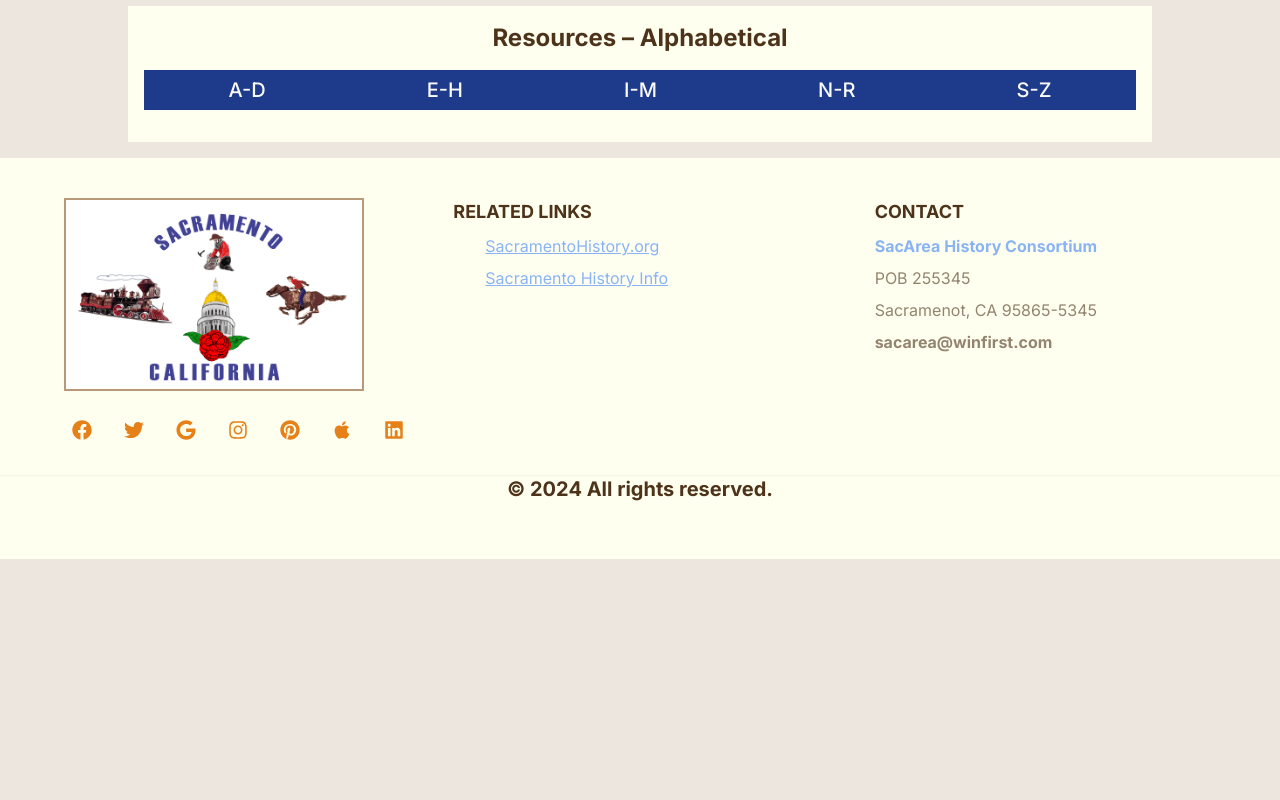
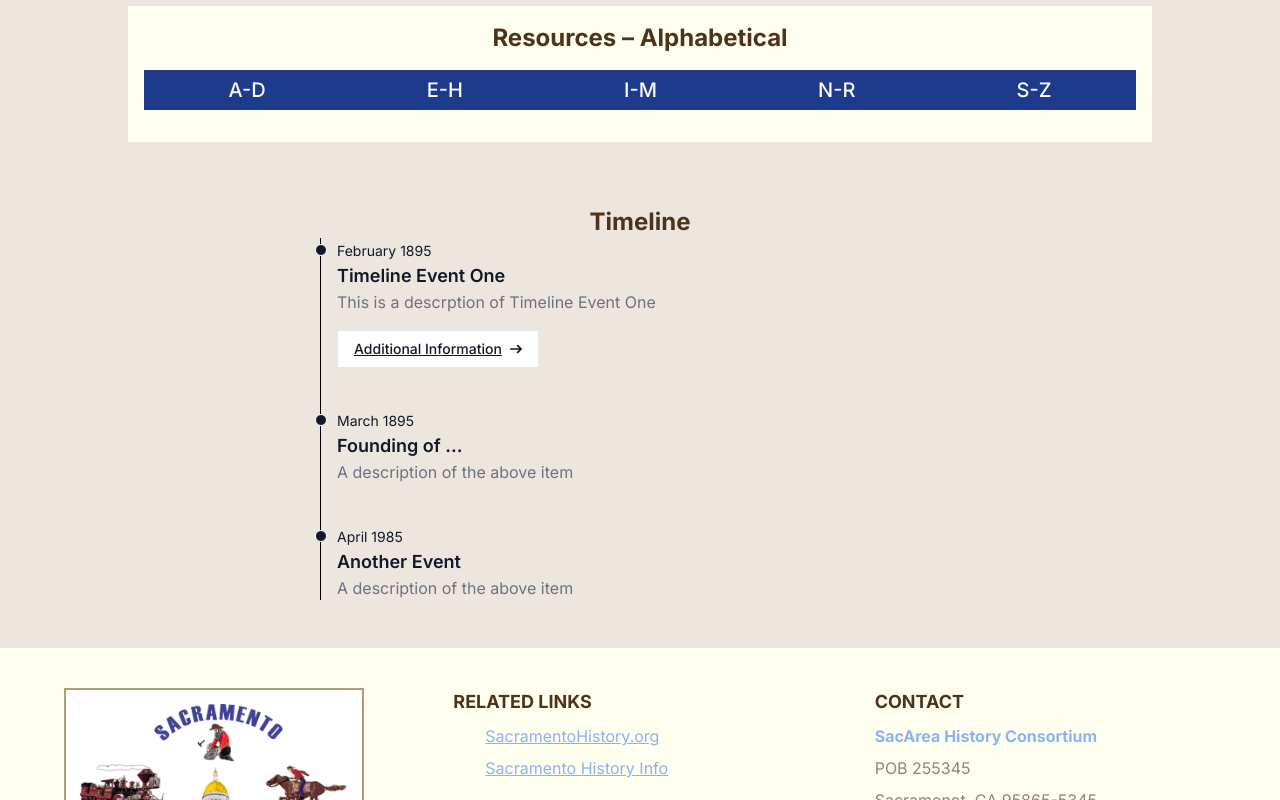
Before and after one commit to witcradg/sacareahistory, a Next.js app: page / in a window 1280 px wide. Shown: the part 759-1559 px from the top of the page. Before the commit the page ends 1318 px from the top, so only its background shows below. Built offline with nearby package versions, Linux system fonts and the light colour scheme.

Commit message:
Example timeline on home page

```diff
--- a/app/page.tsx
+++ b/app/page.tsx
@@ -50,7 +50,7 @@
         </div>
       </Card> */}
       <Hero />
-      <section className="w-[80vw] m-auto py-4 my-4 bg-card">
+      <section className="w-[80vw] m-auto py-4 mt-4 mb-16 bg-card">
         <div>
           <h2 className="w-full block text-2xl font-bold text-center">Resources &ndash; Alphabetical</h2>
         </div>
@@ -89,6 +89,41 @@
           </TabsContent>
         </Tabs>
       </section>
+
+      <div className="w-1/2 my-12 mx-auto">
+        <h2 className="text-2xl font-bold text-center">Timeline</h2>
+        <ol className="relative border-s border-black dark:border-white">
+          <li className="mb-10 ms-4">
+            <div className="absolute w-3 h-3 bg-gray-900 rounded-full mt-1.5 -start-1.5 border border-white dark:border-gray-900 dark:bg-gray-700"></div>
+            <time className="mb-1 text-sm font-normal leading-none text-gray-900 dark:text-gray-500">
+              February 1895</time>
+            <h3 className="text-lg font-semibold text-gray-900 dark:text-white">
+              Timeline Event One</h3>
+            <p className="mb-4 text-base font-normal text-gray-500 dark:text-gray-400">
+              This is a descrption of Timeline Event One</p>
+            <a href="#" className="inline-flex items-center px-4 py-2 text-sm font-medium text-gray-900 bg-white border border-gray-200 rounded-lg hover:bg-gray-100 hover:text-blue-700 focus:z-10 focus:ring-4 focus:outline-none focus:ring-gray-100 focus:text-blue-700 dark:bg-gray-800 dark:text-gray-400 dark:border-gray-600 dark:hover:text-white dark:hover:bg-gray-700 dark:focus:ring-gray-700">
+              Additional Information <svg className="w-3 h-3 ms-2 rtl:rotate-180" aria-hidden="true" xmlns="http://www.w3.org/2000/svg" fill="none" viewBox="0 0 14 10">
+                <path stroke="currentColor" stroke-linecap="round" stroke-linejoin="round" stroke-width="2" d="M1 5h12m0 0L9 1m4 4L9 9" />
+              </svg></a>
+          </li>
+          <li className="mb-10 ms-4">
+            <div className="absolute w-3 h-3 bg-gray-900 rounded-full mt-1.5 -start-1.5 border border-white dark:border-gray-900 dark:bg-gray-700"></div>
+            <time className="mb-1 text-sm font-normal leading-none text-gray-900 dark:text-gray-500">
+              March 1895</time>
+            <h3 className="text-lg font-semibold text-gray-900 dark:text-white">Founding of ... </h3>
+            <p className="text-base font-normal text-gray-500 dark:text-gray-400">A description of the above item</p>
+          </li>
+          <li className="ms-4">
+            <div className="absolute w-3 h-3 bg-gray-900 rounded-full mt-1.5 -start-1.5 border border-white dark:border-gray-900 dark:bg-gray-700"></div>
+            <time className="mb-1 text-sm font-normal leading-none text-gray-900 dark:text-gray-200">April 1985</time>
+            <h3 className="text-lg font-semibold text-gray-900 dark:text-white">Another Event</h3>
+            <p className="text-base font-normal text-gray-500 dark:text-gray-400">A description of the above item</p>
+          </li>
+        </ol>
+
+
+      </div>
+
     </>
   );
 }
```
